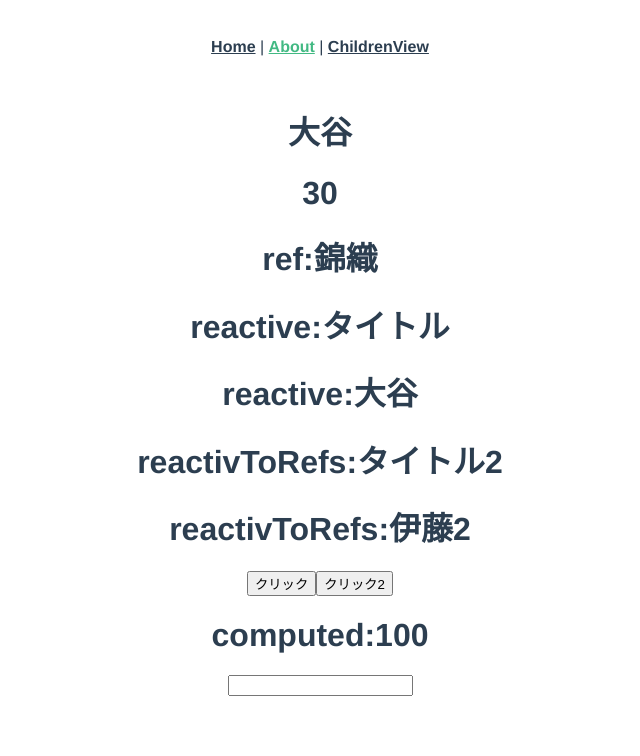
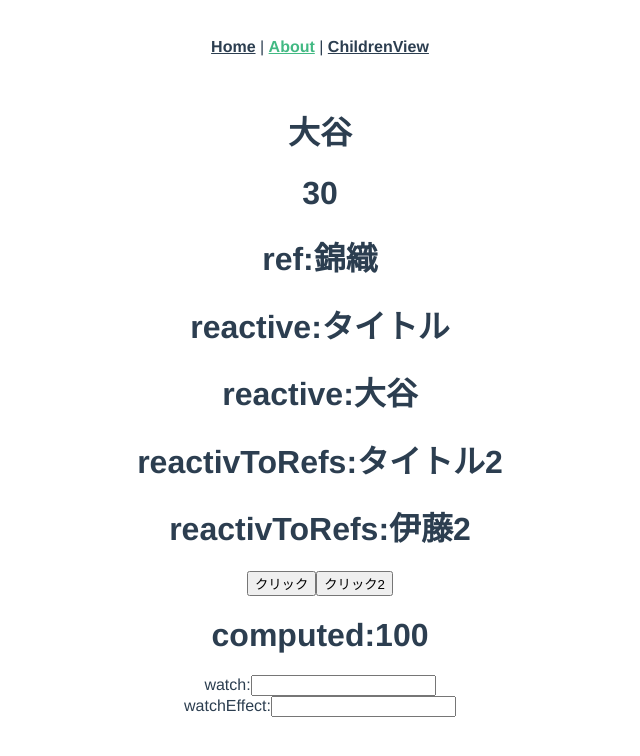
Before and after one commit to kizunas/vue3-test-v1, a Vue app: page /about in a window 1280 px wide. Shown: the top 756 px of the page, without its empty margins (320-960 px from the left). Built offline with nearby package versions, Linux system fonts and the light colour scheme.

Commit message:
watchEffect

```diff
--- a/src/views/AboutView.vue
+++ b/src/views/AboutView.vue
@@ -10,12 +10,13 @@
     <button @click="btnClick">クリック</button>
     <button @click="btnClick2">クリック2</button>
     <h1>computed:{{totalPrice}}</h1>
-    <div><input v-model="search"></div>
+    <div>watch:<input v-model="search"></div>
+    <div>watchEffect:<input v-model="searchEffect"></div>
   </div>
 </template>
 
 <script>
-import { ref, reactive, toRefs, computed, watch } from 'vue'
+import { ref, reactive, toRefs, computed, watch, watchEffect } from 'vue'
 
 export default {
   data(){},
@@ -23,18 +24,22 @@ export default {
     let name = '大谷'
     const age = 30
 
+  //ref
     const nameRef = ref('錦織')
 
+  //reactive
     const book = reactive({
       title: 'タイトル',
       author: ['大谷', '伊藤']
     })
 
+  //toRefs
     const booktoRefs = reactive({
       titleRef: 'タイトル2',
       authorRef: ['大谷2', '伊藤2']
     })
 
+  //method
     const btnClick = () => {
       console.log(book.title)
     }
@@ -43,6 +48,7 @@ export default {
       console.log(e)
     }
 
+  //computed
     const item = reactive({
       price: 100,
       number: 1
@@ -52,12 +58,21 @@ export default {
       return item.price * item.number
     })
 
+  //watch
     const search = ref('')
     watch (search, (newValue, preValue) => {
       console.log(`watch: ${search.value}`)
       console.log(`newValue: ${newValue}`)
       console.log(`preValue: ${preValue}`)
     })
+
+  //watchEffect
+    const searchEffect = ref('')
+    watchEffect(()=>{
+      console.log(`watchEffect: ${searchEffect.value}`)
+    })
+
+
 
     return {
       name,
@@ -69,7 +84,8 @@ export default {
       btnClick2,
       item,
       totalPrice,
-      search
+      search,
+      searchEffect
     }
   }
 }
```
